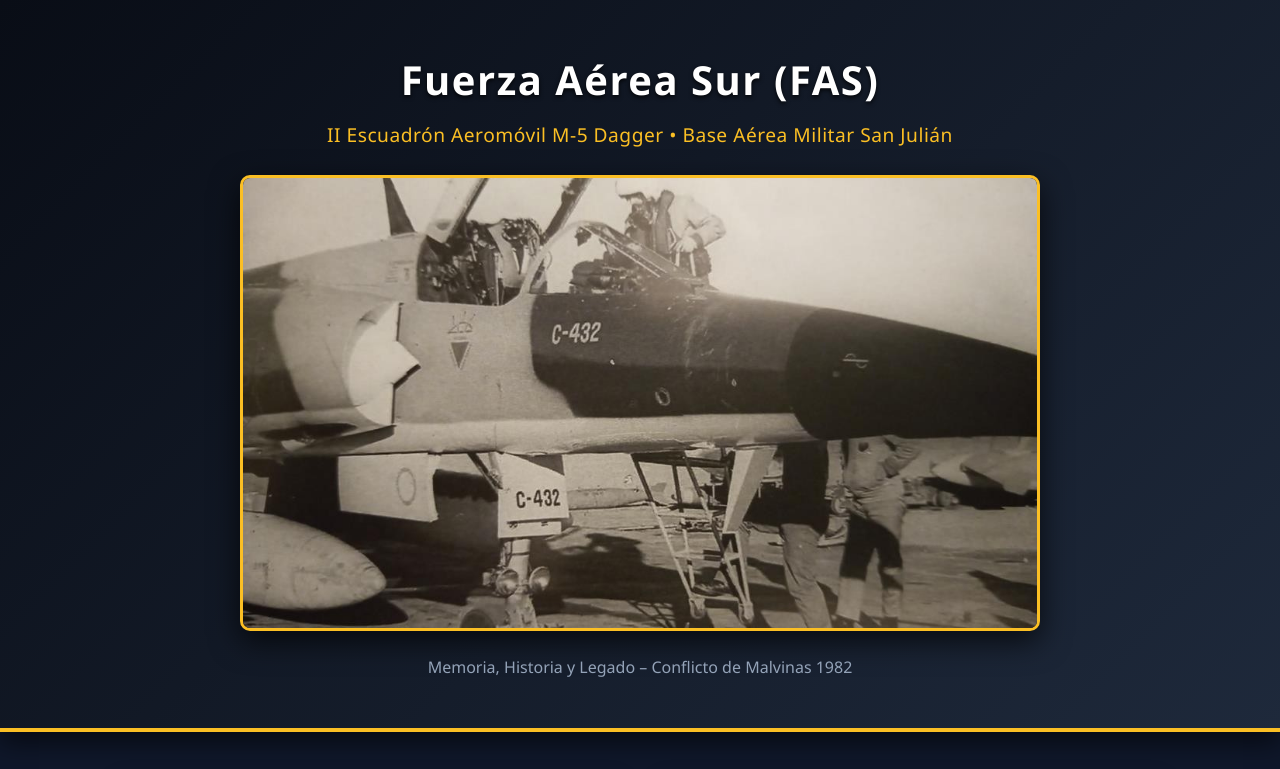
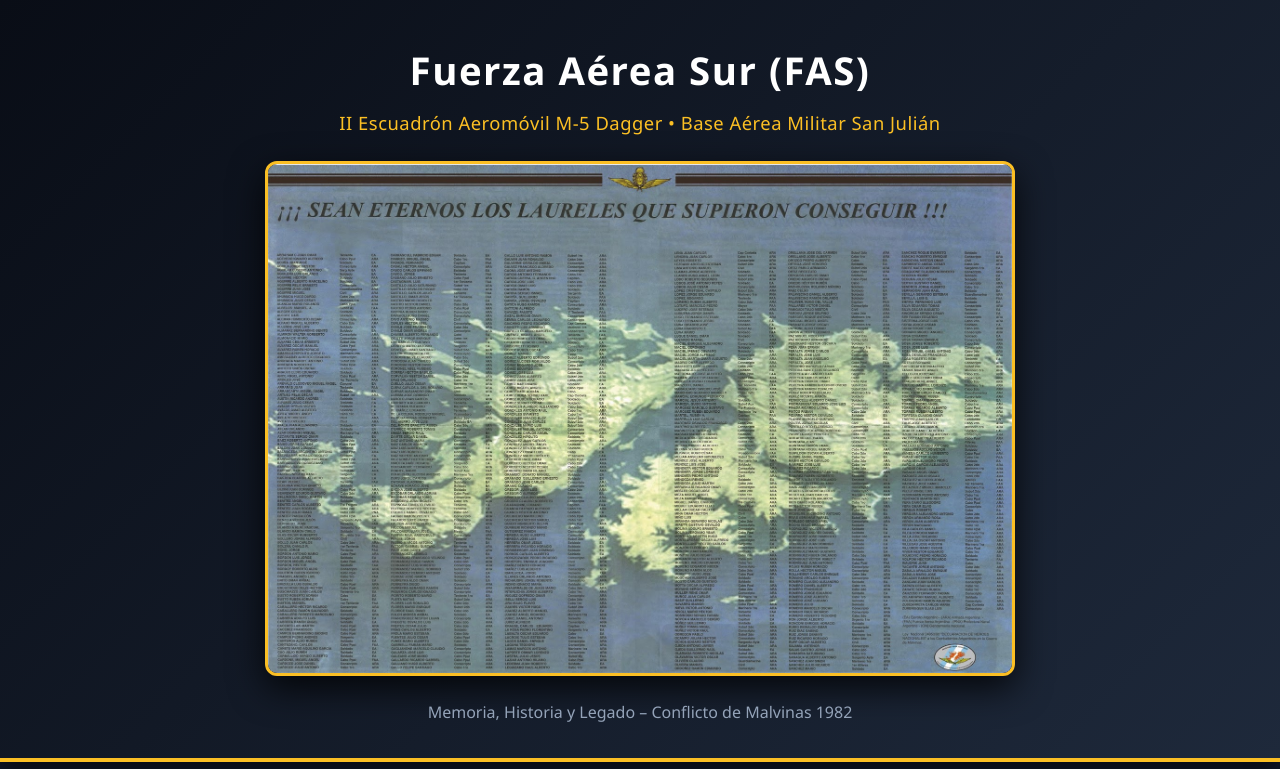
Before and after one commit to dagger1959/FAS_la_Trilogia_PROBADA_EN_COMBATE_, a plain HTML site: page index.html in a window 1280 px wide. Shown: the top 769 px of the page. Drawn offline with Linux system fonts and the light colour scheme.

Commit message:
Update index.html

```diff
--- a/index.html
+++ b/index.html
@@ -29,7 +29,7 @@
             background: linear-gradient(135deg, #090d16 0%, #1e293b 100%);
             color: white;
             text-align: center;
-            padding: 3rem 1rem 2rem 1rem;
+            padding: 2.5rem 1rem 2rem 1rem;
             border-bottom: 4px solid var(--accent-gold);
             box-shadow: 0 10px 25px rgba(0,0,0,0.6);
         }
@@ -37,43 +37,35 @@
             max-width: 900px;
             margin: 0 auto;
         }
-        /* Contenedor destacado para la obra artística de carátula */
+        /* Contenedor optimizado para resaltar la imagen de los parches con total claridad */
         .hero-banner {
             width: 100%;
-            max-width: 800px;
-            margin: 1.5rem auto 1.5rem auto;
-            border-radius: 10px;
+            max-width: 750px;
+            margin: 1.5rem auto;
+            border-radius: 12px;
             overflow: hidden;
             border: 3px solid var(--accent-gold);
-            box-shadow: 0 10px 30px rgba(0,0,0,0.7);
+            box-shadow: 0 12px 35px rgba(0,0,0,0.8);
             background-color: #000;
         }
         .hero-banner img {
             width: 100%;
             height: auto;
             display: block;
-            object-fit: cover;
-            max-height: 450px;
         }
         header h1 {
             margin: 0;
-            font-size: 2.5rem;
+            font-size: 2.4rem;
             letter-spacing: 1.5px;
             color: #ffffff;
             font-weight: 700;
-            text-shadow: 0 2px 4px rgba(0,0,0,0.8);
         }
         header h2 {
-            margin: 0.5rem 0 0 0;
-            font-size: 1.2rem;
+            margin: 0.4rem 0 0 0;
+            font-size: 1.15rem;
             color: var(--accent-gold);
             font-weight: 400;
             letter-spacing: 0.5px;
-        }
-        header p {
-            margin-top: 0.5rem;
-            font-size: 1rem;
-            color: var(--text-muted);
         }
         .container {
             max-width: 1100px;
@@ -184,12 +176,12 @@
             <h1>Fuerza Aérea Sur (FAS)</h1>
             <h2>II Escuadrón Aeromóvil M-5 Dagger &bull; Base Aérea Militar San Julián</h2>
 
-            <!-- Banner principal con la obra artística representativa -->
+            <!-- Carátula principal con la imagen de los parches -->
             <div class="hero-banner">
-                <img src="fotografias/trilogia_accion.jpg" alt="II Escuadrón Aeromóvil M-5 Dagger - La Marinete" onerror="this.onerror=null; this.src='honor_y_gloria/caidos_homenaje.jpg';">
+                <img src="fotografias/caratula_parches.png" alt="Testimonio de una trilogía - VGM José Luis Martínez" onerror="this.onerror=null; this.src='honor_y_gloria/caidos_homenaje.jpg';">
             </div>
 
-            <p>Memoria, Historia y Legado – Conflicto de Malvinas 1982</p>
+            <p style="color: var(--text-muted); margin: 0;">Memoria, Historia y Legado – Conflicto de Malvinas 1982</p>
         </div>
     </header>
 
```
